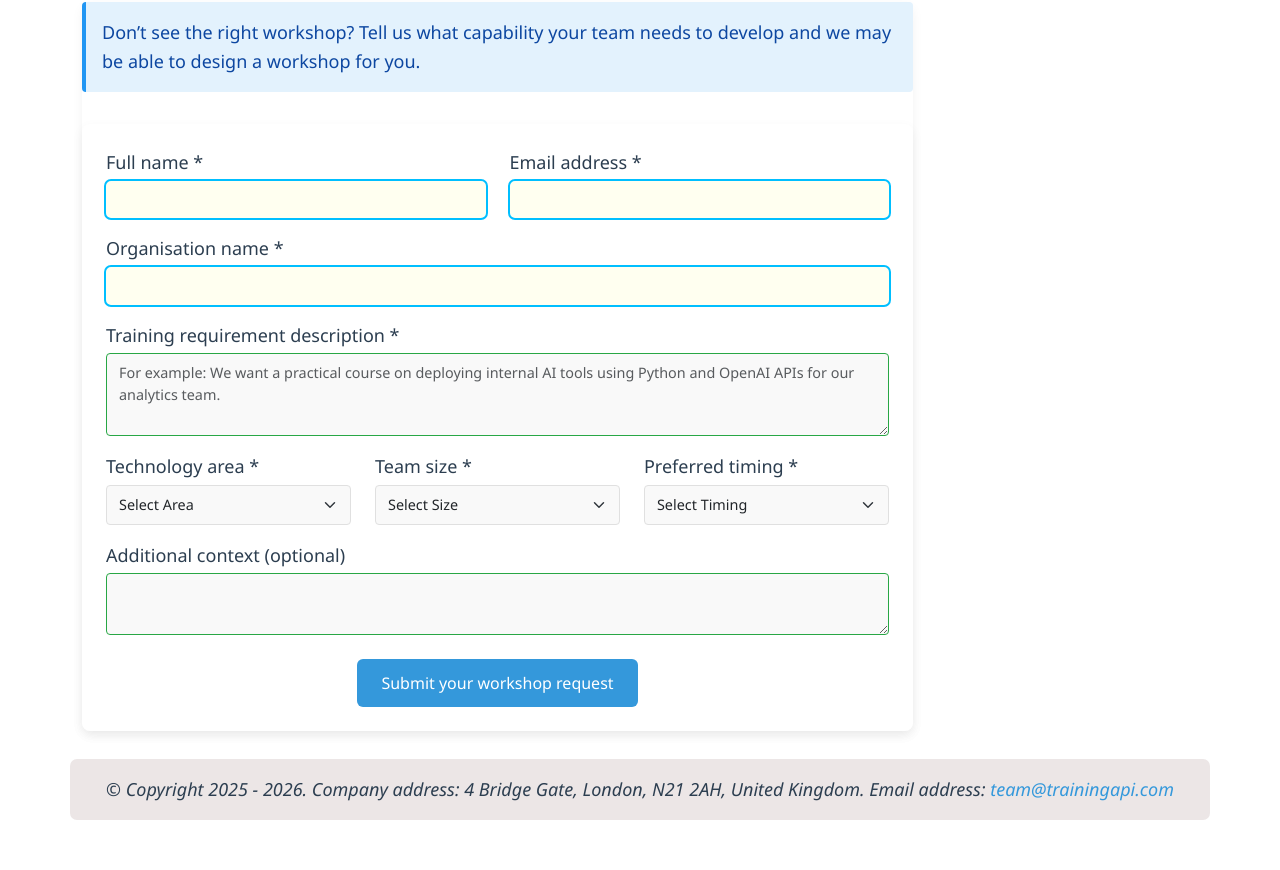
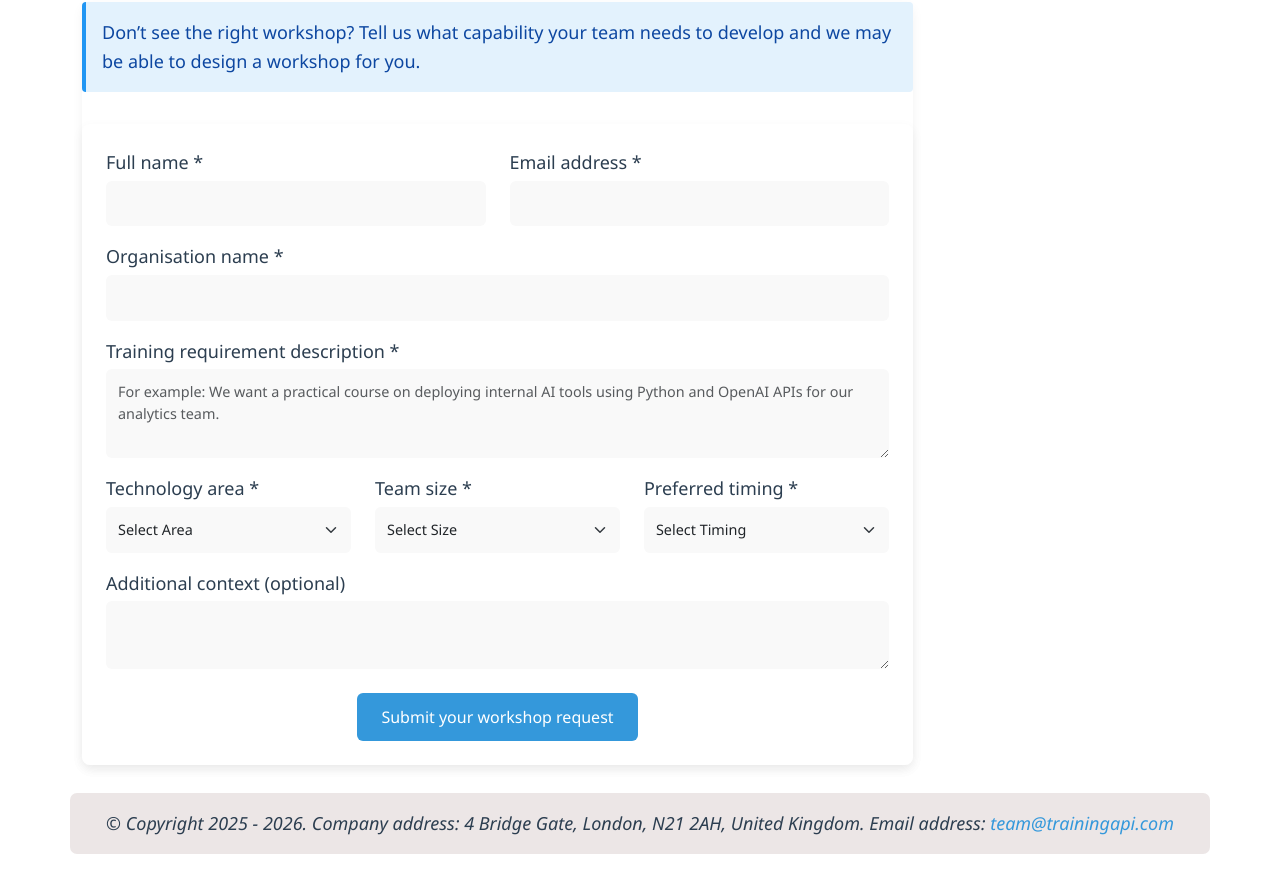
Before and after one commit to Alec-Hajinoff/TrainingAPI, a React (Create React App) app in the folder React/: page / in a window 1280 px wide. Shown: the part 1470-2340 px from the top of the page. Before the commit the page ends 2306 px from the top, so only its background shows below. Built offline with nearby package versions, Linux system fonts and the light colour scheme; no server answers.

Commit message:
21/3/26, 14:03

```diff
--- a/React/src/WorkshopRequests.css
+++ b/React/src/WorkshopRequests.css
@@ -23,18 +23,30 @@
   margin-bottom: 0.5rem;
 }
 
-.form-control,
-.form-select {
+.workshop-request-container .form-control,
+.workshop-request-container .form-select {
+  border: none;
   border-radius: 6px;
   padding: 0.75rem;
-  border: 1px solid #ced4da;
-  transition: border-color 0.2s, box-shadow 0.2s;
+  transition: all 0.2s ease;
+  outline: none;
+  background-color: #f9f9f9;
 }
 
-.form-control:focus,
-.form-select:focus {
-  border-color: #3498db;
-  box-shadow: 0 0 0 0.25rem rgba(52, 152, 219, 0.25);
+.workshop-request-container input:valid,
+.workshop-request-container textarea:valid {
+  background-color: #f9f9f9;
+  border: none;
+  outline: none;
+  border-radius: 6px;
+}
+
+.workshop-request-container .form-control:focus,
+.workshop-request-container .form-select:focus {
+  border: 1px solid #3498db;
+  box-shadow: 0 0 0 0.2rem rgba(52, 152, 219, 0.25);
+  outline: none;
+  background-color: #fff;
 }
 
 .btn-primary {
```
